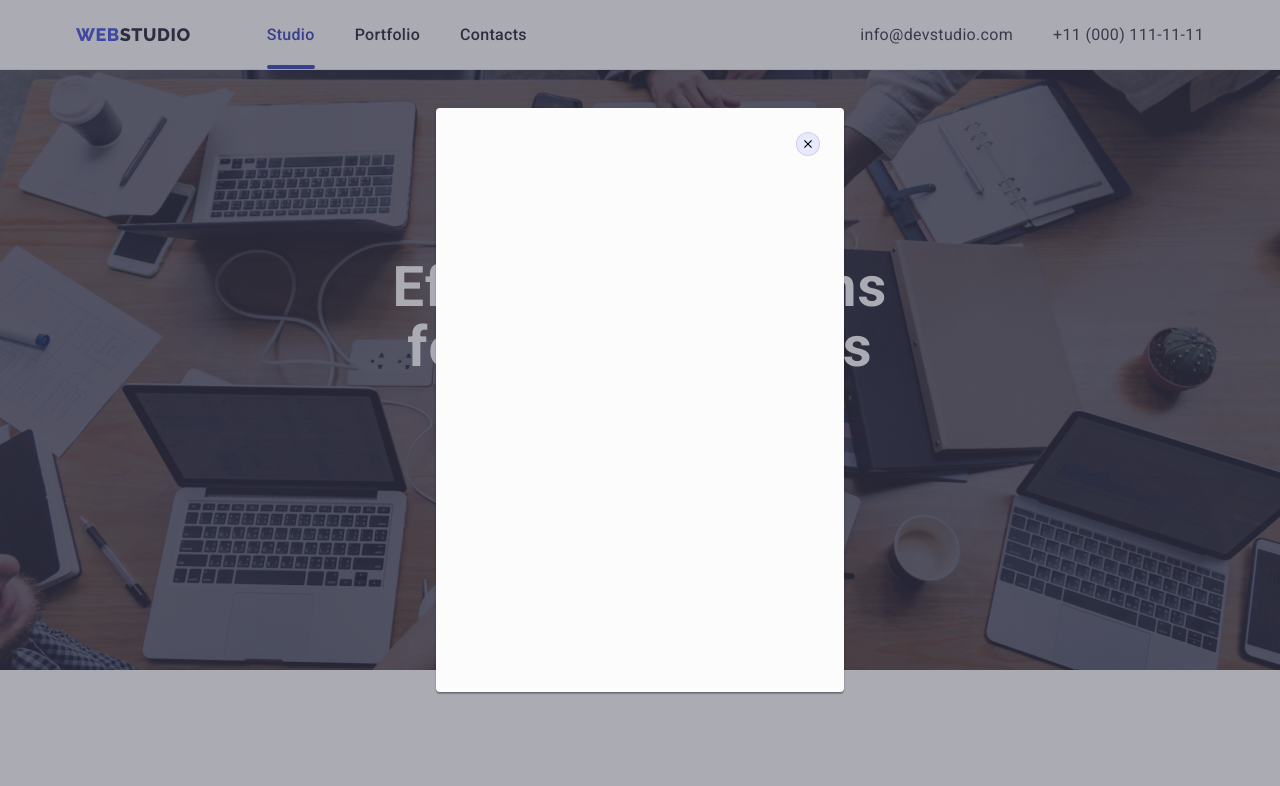
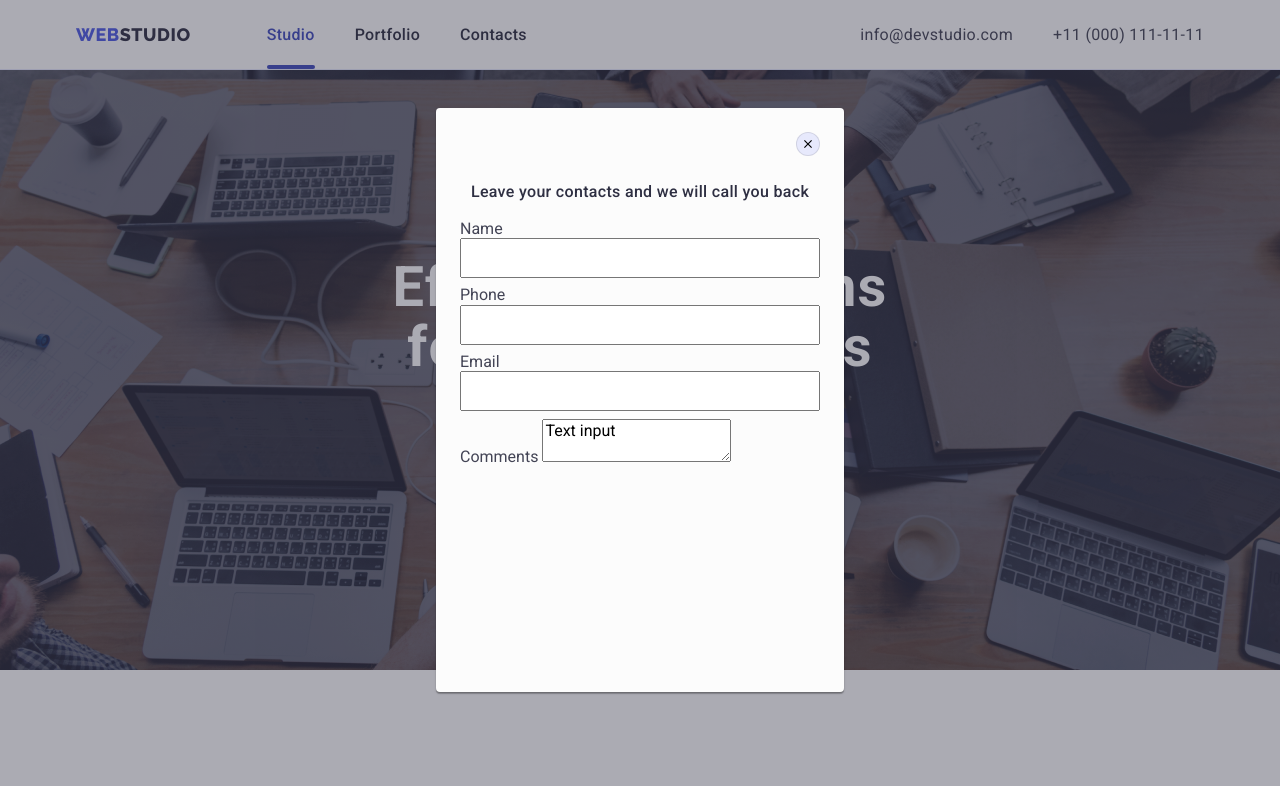
Before and after one commit to JenyaOst/goit-markup-hw-05, a plain HTML site: page index.html in a window 1280 px wide. Both pictures are taken after a click on the button "Order Service". Shown: the top 786 px of the page. Drawn offline with nearby package versions, Linux system fonts and the light colour scheme.

Commit message:
Случайно сделал модалку

```diff
--- a/css/styles.css
+++ b/css/styles.css
@@ -691,6 +691,7 @@ img {
   box-shadow: 0px 1px 1px rgba(0, 0, 0, 0.14), 0px 1px 3px rgba(0, 0, 0, 0.12),
     0px 2px 1px rgba(0, 0, 0, 0.2);
   border-radius: 4px;
+  padding: 72px 24px 16px 24px;
 }
 .backdrop.is-hidden .modal {
   transform: scale(0.25) rotate(180deg);
@@ -740,3 +741,19 @@ img {
   opacity: 0;
   pointer-events: none;
 }
+.modal-title{
+width: 360px;
+height: 24px;
+font-weight: 500;
+font-size: 16px;
+line-height: 1.5;
+text-align: center;
+letter-spacing: 0.02em;
+color: #2E2F42;
+margin-bottom: 16px;
+}
+.modal-input{
+width: 100%;
+margin-bottom: 8px;
+height: 40px;
+}
--- a/index.html
+++ b/index.html
@@ -28,11 +28,19 @@
             >Web <span class="header-logo-span">Studio</span></a
           >
           <ul class="header-list list">
-            <li class="item" ><a class="header-link link current-page color-studio" href="./index.html">Studio</a></li>
-            <li class="item " >
+            <li class="item">
+              <a
+                class="header-link link current-page color-studio"
+                href="./index.html"
+                >Studio</a
+              >
+            </li>
+            <li class="item">
               <a class="header-link link" href="./portfolio.html">Portfolio</a>
             </li>
-            <li class="item " ><a class="header-link link" href="">Contacts</a></li>
+            <li class="item">
+              <a class="header-link link" href="">Contacts</a>
+            </li>
           </ul>
         </nav>
         <address class="header-contacts">
@@ -57,7 +65,9 @@
       <section class="solutions-section">
         <div class="container solutions-container">
           <h1 class="solutions-title">Effective Solutions for Your Business</h1>
-          <button type="button" class="solutions-btn" data-modal-open>Order Service</button>
+          <button type="button" class="solutions-btn" data-modal-open>
+            Order Service
+          </button>
         </div>
       </section>
       <section class="values-section">
@@ -77,7 +87,7 @@
               </p>
             </li>
             <li class="values-paragraph-list">
-              <div class="icon-container" >
+              <div class="icon-container">
                 <svg class="values-icon" width="64" height="64">
                   <use href="./images/icons.svg#icon-clock-1"></use>
                 </svg>
@@ -421,15 +431,32 @@
       </div>
     </footer>
     <div class="backdrop is-hidden" data-modal>
-<div class="modal" >
+      <div class="modal">
         <button type="button" class="modal-button" data-modal-close>
           <svg class="modal-close-icon" width="8" height="8">
             <use href="./images/Close.svg#icon-close-black-18dp-2-1"></use>
           </svg>
         </button>
-
+        <p class="modal-title">Leave your contacts and we will call you back</p>
+        <form action="">
+          <label for="">
+            Name
+            <input type="text" class="modal-input" name="input-name" />
+          </label>
+          <label for="">
+            Phone
+            <input type="text" class="modal-input" name="input-phone" />
+          </label>
+          <label for="">
+            Email
+          <input type="text" class="modal-input" name="input-email" />
+        </label>
+        <label for="">
+          Comments
+        <textarea name="" id="" class="">Text input</textarea>
+      </label>
+        </form>
       </div>
-
     </div>
     <script src="./js/modal.js"></script>
   </body>
```
Lines whose indentation alone changed are shown as unchanged.
